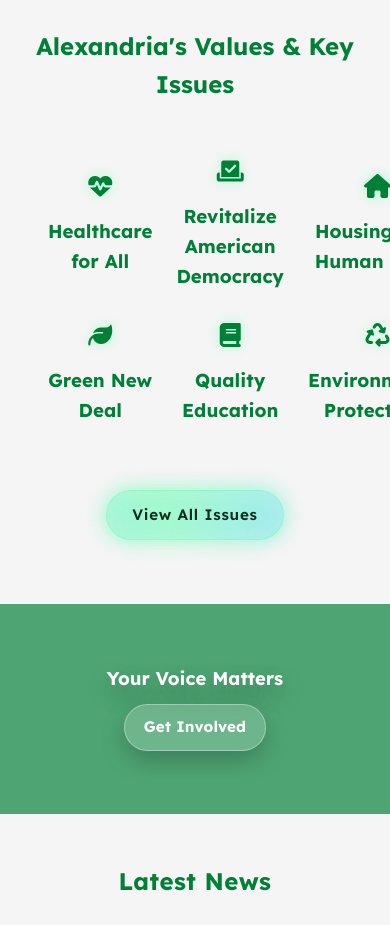
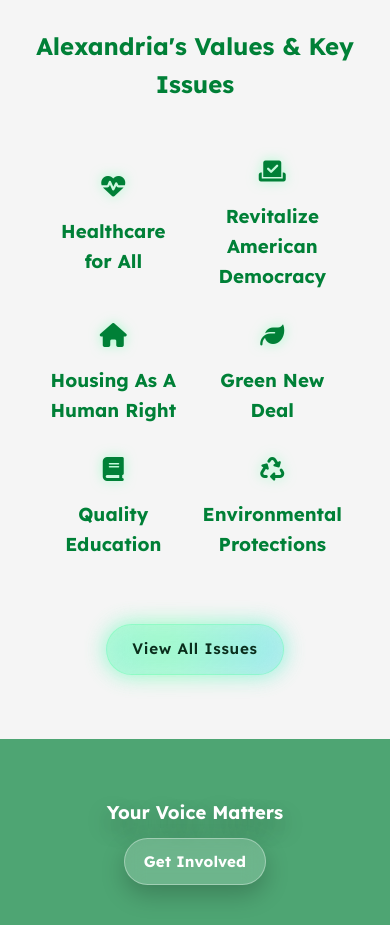
Before and after one commit to Rexilyent/sofiakis_site, a website: page pages/public/index.html in a window 390 px wide. Shown: the part 2360-3285 px from the top of the page. Drawn offline with Linux system fonts and the light colour scheme.

Commit message:
Mobile optimizations for issues section

```diff
--- a/pages/public/styles/home.css
+++ b/pages/public/styles/home.css
@@ -661,6 +661,18 @@ body.page-home.has-sticky-header{
     inset 0 0 16px rgba(120,255,180,0.35);
 }
 
+@media (max-width: 700px){
+	.page-home .issue-cards{
+		display: grid;
+		grid-template-columns: repeat(2,1fr);
+		gap: 1.5rem;
+		padding: 1.5rem;
+		color: var(--primary);
+		text-align: center;
+		align-items: center;
+	}
+}
+
 /* ===========================
 	 HOME: NEWS SECTION
 	 =========================== */
```
